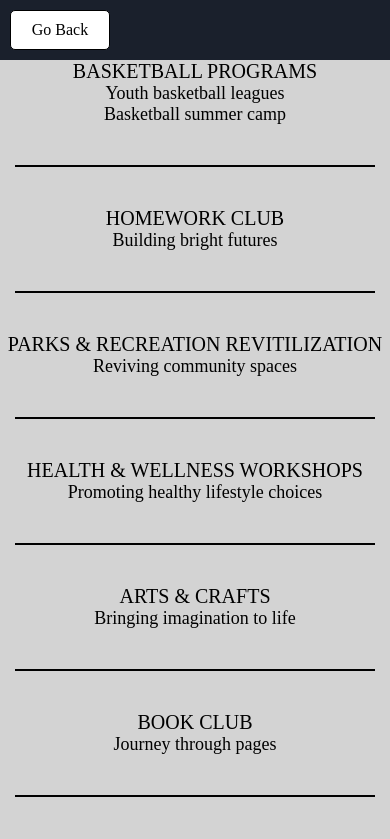
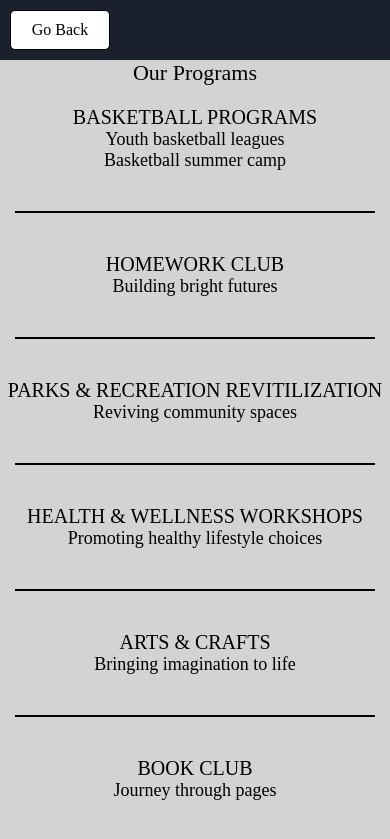
Before and after one commit to qerplunk/PlayForeverApp, a React Native app: screen /Programs in a window 390 px wide. Shown: the top 839 px of the page. Built offline with nearby package versions, Linux system fonts and the light colour scheme.

Commit message:
Added a program page title

```diff
--- a/ContactUs.js
+++ b/ContactUs.js
@@ -1,6 +1,5 @@
 import { React } from 'react';
 import { ImageBackground, Linking, StyleSheet, SafeAreaView, View, Text, TouchableOpacity } from 'react-native';
-
 import { COLORS } from './Colors';
 
 const LogoButton = ({name, imageURL, webURL}) => {
--- a/Programs.js
+++ b/Programs.js
@@ -1,6 +1,5 @@
 import { React } from 'react';
 import { StyleSheet, SafeAreaView, ScrollView, View, Text, TouchableOpacity } from 'react-native';
-
 import { COLORS } from './Colors';
 
 const LineBreak = () => {
@@ -25,6 +24,12 @@ const Programs = ({ navigation }) => {
       </TouchableOpacity>
 
       <ScrollView style={{height: '100%', backgroundColor: 'lightgray'}} bounces='false'>
+        <View style={{alignItems: 'center', paddingBottom: 20}}>
+          <Text style={{fontSize: 22, fontFamily: 'Futura-Medium'}}>
+            Our Programs
+          </Text>
+        </View>
+
         <View style={{alignItems: 'center'}}>
           <Text style={styles.programTitles}>BASKETBALL PROGRAMS</Text>
           <Text style={styles.programDescriptions}>Youth basketball leagues</Text>
```
